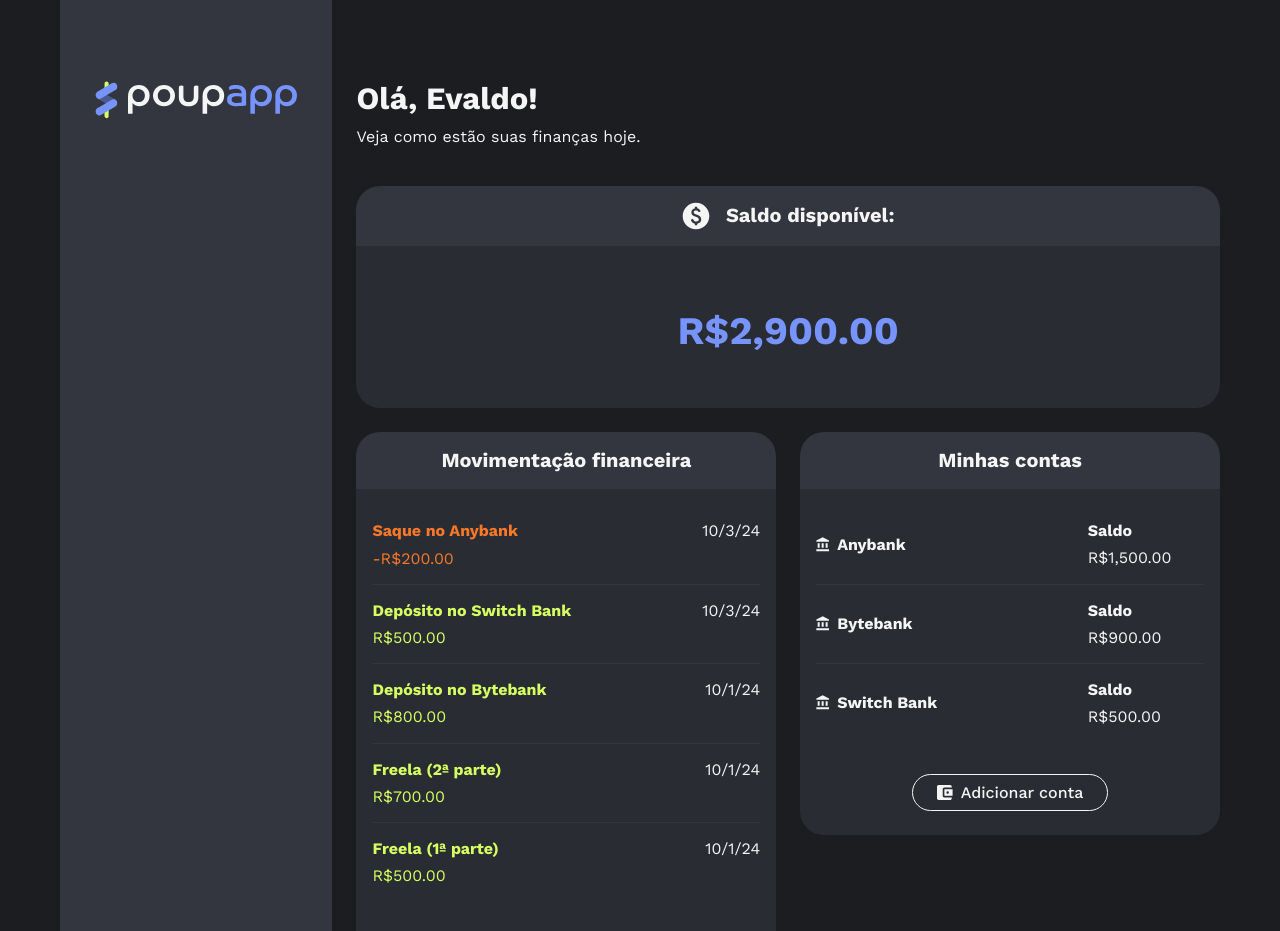
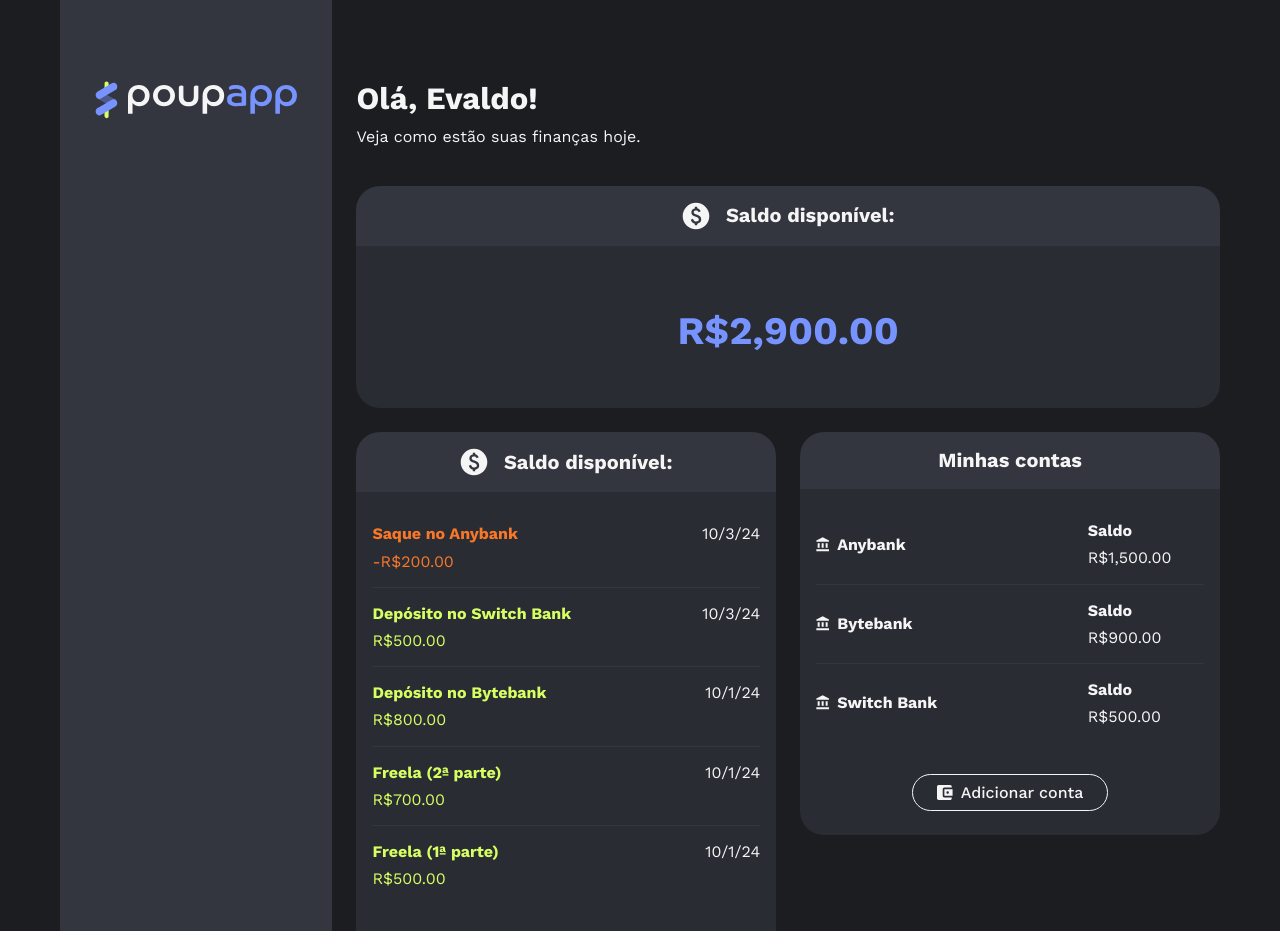
Before and after one commit to antonio-evaldo/4457-angular-19-curso-3-projeto, an Angular app: page / in a window 1280 px wide. Shown: the top 931 px of the page. Built offline with nearby package versions, Linux system fonts and the light colour scheme.

Commit message:
Vídeo 3.1: Reaproveitando o Card

```diff
--- /dev/null
+++ b/src/app/componentes/area-financeira/card/card.component.css
@@ -0,0 +1,17 @@
+.titulo-wrapper {
+  border-radius: 1.5rem 1.5rem 0rem 0rem;
+  background: var(--cabecalho-componentes);
+  padding: 1rem 0.5rem;
+  font-weight: 700;
+
+  display: flex;
+  justify-content: center;
+  align-items: center;
+  gap: 1rem;
+}
+
+.corpo-card {
+  border-radius: 0rem 0rem 1.5rem 1.5rem;
+  background: var(--fundo-componentes);
+  padding: 2rem 1rem 1.5rem;
+}
--- /dev/null
+++ b/src/app/componentes/area-financeira/card/card.component.html
@@ -0,0 +1,10 @@
+<section>
+  <div class="titulo-wrapper">
+    <img src="icones/moeda.svg" alt="">
+    <h2 class="texto-lg">Saldo disponível:</h2>
+  </div>
+
+  <div class="corpo-card">
+    <ng-content />
+  </div>
+</section>
--- a/src/app/componentes/area-financeira/saldo/saldo.component.css
+++ b/src/app/componentes/area-financeira/saldo/saldo.component.css
@@ -1,21 +1,3 @@
-.titulo-wrapper {
-  border-radius: 1.5rem 1.5rem 0rem 0rem;
-  background: var(--cabecalho-componentes);
-  padding: 1rem 0.5rem;
-  font-weight: 700;
-
-  display: flex;
-  justify-content: center;
-  align-items: center;
-  gap: 1rem;
-}
-
-.corpo-card {
-  border-radius: 0rem 0rem 1.5rem 1.5rem;
-  background: var(--fundo-componentes);
-  padding: 2rem 1rem 1.5rem;
-}
-
 .valor {
   padding: 1.8rem 0;
   color: var(--violeta-destaque);
--- a/src/app/componentes/area-financeira/saldo/saldo.component.html
+++ b/src/app/componentes/area-financeira/saldo/saldo.component.html
@@ -1,10 +1,4 @@
-<section class="saldo-card">
-  <div class="titulo-wrapper">
-    <img src="icones/moeda.svg" alt="">
-    <h2 class="texto-lg">Saldo disponível:</h2>
-  </div>
-
-  <div class="corpo-card">
+<app-card>
   <span
     class="valor texto-xxxl"
     [appDestaqueValorNumerico]="saldo()"
@@ -12,5 +6,4 @@
   >
     {{ saldo() | currency:"BRL" }}
   </span>
-  </div>
-</section>
+</app-card>
--- a/src/app/componentes/area-financeira/saldo/saldo.component.ts
+++ b/src/app/componentes/area-financeira/saldo/saldo.component.ts
@@ -1,10 +1,11 @@
 import { CurrencyPipe } from '@angular/common';
 import { Component, input } from '@angular/core';
 import { DestaqueValorNumericoDirective } from '../../../compartilhados/destaque-valor-numerico.directive';
+import { CardComponent } from "../card/card.component";
 
 @Component({
   selector: 'app-saldo',
-  imports: [CurrencyPipe, DestaqueValorNumericoDirective],
+  imports: [CurrencyPipe, DestaqueValorNumericoDirective, CardComponent],
   templateUrl: './saldo.component.html',
   styleUrl: './saldo.component.css'
 })
--- a/src/app/componentes/area-financeira/transacoes/transacoes.component.css
+++ b/src/app/componentes/area-financeira/transacoes/transacoes.component.css
@@ -1,21 +1,3 @@
-.titulo-wrapper {
-  border-radius: 1.5rem 1.5rem 0rem 0rem;
-  background: var(--cabecalho-componentes);
-  padding: 1rem 0.5rem;
-  font-weight: 700;
-
-  display: flex;
-  justify-content: center;
-  align-items: center;
-  gap: 1rem;
-}
-
-.corpo-card {
-  border-radius: 0rem 0rem 1.5rem 1.5rem;
-  background: var(--fundo-componentes);
-  padding: 2rem 1rem 1.5rem;
-}
-
 .transacoes-e-botao {
   display: flex;
   flex-direction: column;
--- a/src/app/componentes/area-financeira/transacoes/transacoes.component.html
+++ b/src/app/componentes/area-financeira/transacoes/transacoes.component.html
@@ -1,9 +1,4 @@
-<section class="transacoes-card">
-  <div class="titulo-wrapper">
-    <h2 class="texto-lg">Movimentação financeira</h2>
-  </div>
-
-  <div class="corpo-card">
+<app-card>
   <div class="transacoes-e-botao">
     <ul>
       @for (transacao of transacoes(); track transacao.id) {
@@ -22,5 +17,4 @@
       Adicionar transação
     </app-botao>
   </div>
-  </div>
-</section>
+</app-card>
--- a/src/app/componentes/area-financeira/transacoes/transacoes.component.ts
+++ b/src/app/componentes/area-financeira/transacoes/transacoes.component.ts
@@ -2,10 +2,11 @@ import { Component, input } from '@angular/core';
 import { TransacaoComponent } from "./transacao/transacao.component";
 import { TipoTransacao, Transacao } from '../../../modelos/transacao';
 import { BotaoComponent } from "../../botao/botao.component";
+import { CardComponent } from "../card/card.component";
 
 @Component({
   selector: 'app-transacoes',
-  imports: [TransacaoComponent, BotaoComponent],
+  imports: [TransacaoComponent, BotaoComponent, CardComponent],
   templateUrl: './transacoes.component.html',
   styleUrl: './transacoes.component.css'
 })
```
Also changed, not shown: src/app/componentes/area-financeira/card/card.component.ts (added, +11 -0 lines). Lines whose indentation alone changed are shown as unchanged.
